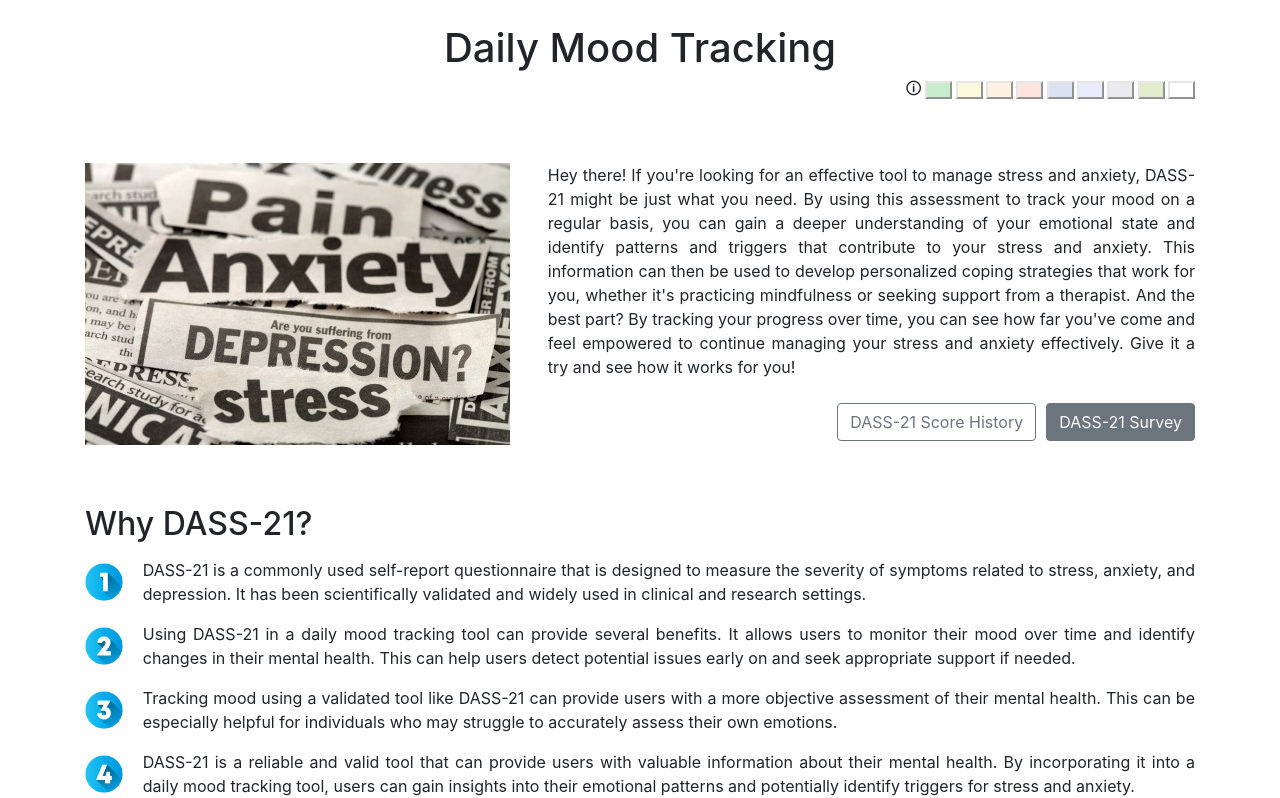
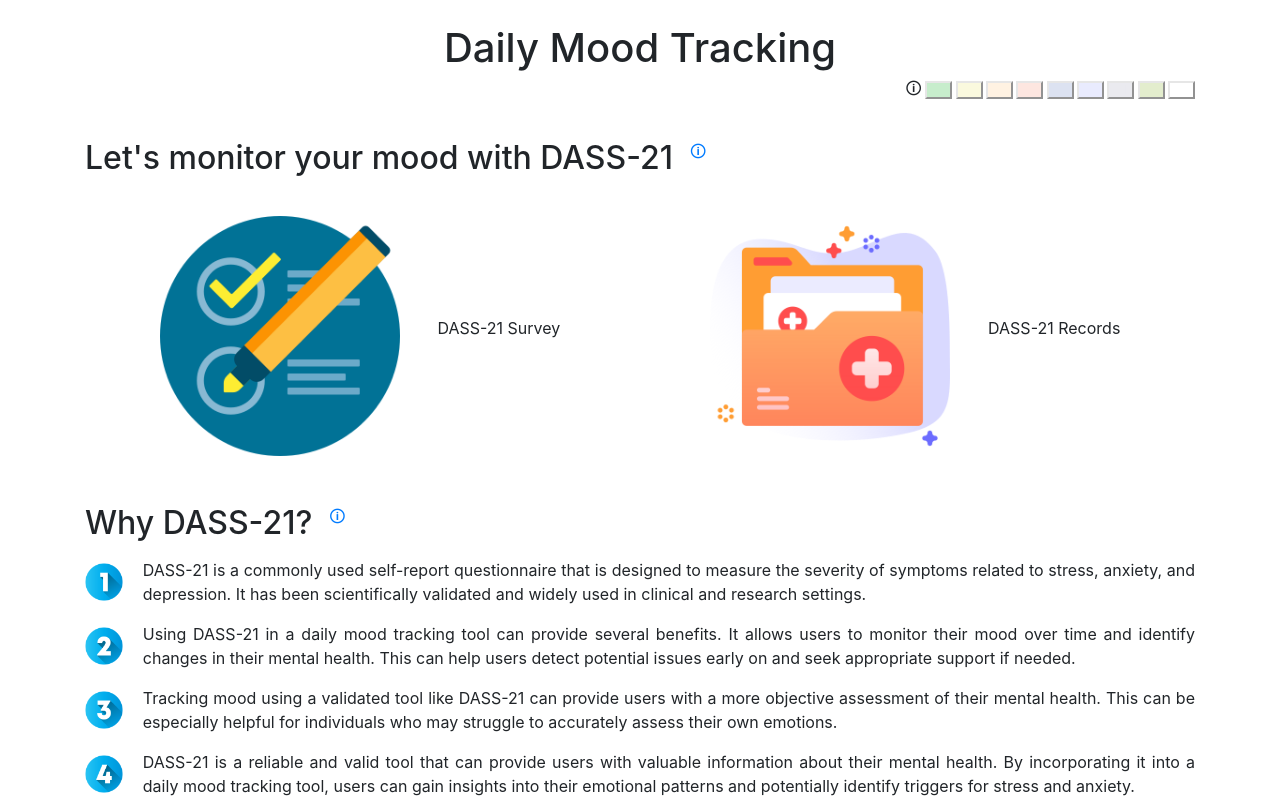
Before and after one commit to yutis-naucheryn/DA-Midst-Deploy, a Flask app: page /moodtrack in a window 1280 px wide. Shown: the part 56-854 px from the top of the page. Run offline with Flask 3, Linux system fonts and the light colour scheme; a user stored in the database is signed in; data comes from the database, SQL or seed files in the repository; some libraries are stand-ins or nearby versions.

Commit message:
Enhance DailyMoodTracking UI

```diff
--- a/website/static/stylesheet.css
+++ b/website/static/stylesheet.css
@@ -25,3 +25,30 @@ body {
   .popup-info:hover::before {
     opacity: 1; /* Show the popup when the user hovers over the link */
   }
+
+  .popup-link {
+    position: relative;
+    text-decoration: none;
+  }
+
+  .popup-link::before {
+    /* Common styles for all pop-up links */
+    position: absolute;
+    top: -40px;
+    left: 100%;
+    /* transform: translateX(5%); */
+    padding: 8px 12px;
+    background-color: #fff;
+    border: 1px solid #ccc;
+    border-radius: 4px;
+    box-shadow: 0 2px 4px rgba(0, 0, 0, 0.2);
+    font-size: 14px;
+    opacity: 0;
+    transition: opacity 0.2s ease-in-out;
+    width: 4cm;
+    text-align: center;
+  }
+
+  .popup-link:hover::before {
+    opacity: 1;
+  }
--- a/website/templates/moodtrack.html
+++ b/website/templates/moodtrack.html
@@ -1,6 +1,16 @@
 {% extends "base.html" %} {% block title %}Daily Mood Tracking{% endblock %}
 
 {% block content %}
+<style>
+/* Custom styles for specific pop-up links */
+  #popup-link1::before {
+    content: "How it helps?";
+  }
+
+  #popup-link2::before {
+    content: "Learn more about why DASS-21";
+  }
+</style>
 
 <br />
 <h1 align="center">Daily Mood Tracking</h1>
@@ -26,7 +36,37 @@
     style="color: #FFFFFF; background-color: #FFFFFF; border: 0.5; border-color: rgb(230, 230, 230);">&#9632;</button>
   </p>
 <br />
+<!-- content -->
+<div style="display: flex; flex-direction: row;">
+<h2 style="margin-bottom: 15px;">Let's monitor your mood with DASS-21 &nbsp;</h2>
+<p>
+    <a href="https://www.thoughtfull.world/mental-health/three-benefits-of-tracking-your-mood" class="popup-link" id="popup-link1" target="_blank">🛈</a>
+</p>
+</div>
+
 <br />
+<div style="display: flex; flex-direction: row; justify-content: center; align-items: center;">
+    <!-- DASS-21 image button -->
+    <div style="display: flex; flex-direction: column; justify-content: center; align-items: center; ">
+        <a href="/moodtrack/dass-21">
+          <img src="{{ url_for('static', filename='/image/btn-dass21.png') }}" alt="DASS-21 Survey"
+          style="width:240px; height:240px;">
+        </a>
+
+      </div>
+    <p style="margin-left: 1cm;">DASS-21 Survey</p>
+  <!-- DASS-21 record image button -->
+      <div style="display: flex; flex-direction: column; justify-content: center; align-items: center; margin-left: 150px;">
+        <a href="/moodtrack/dass-21/result">
+          <img src="{{ url_for('static', filename='/image/btn-dass_record.png') }}" alt="DASS-21 Record"
+          style="width:240px; height:240px;">
+        </a>
+
+      </div>
+    <p style="margin-left: 1cm;">DASS-21 Records</p>
+</div>
+
+{#
 <div style="display: flex; flex-direction: row;">
 <img src="{{ url_for('static', filename='/image/stress-anxiety-depress.jpg') }}"
     alt="stress-anxiety-depress" style="width:425px;height:282px; margin-right: 1cm;">
@@ -42,11 +82,19 @@
     <br />
     <!--go to DASS-21-->
 <button type="button" class="btn btn-secondary" onClick="dass21()" style="float: right; margin-left: 10px;">DASS-21 Survey</button>
-<button type="button" class="btn btn-outline-secondary" onclick="dass21_result()" style="float: right;">DASS-21 Score History</button></p></div>
+<button type="button" class="btn btn-outline-secondary" onclick="dass21_result()" style="float: right;">DASS-21 Score History</button>
+</p>
+</div> #}
+
 <br />
 <br />
 <!-- Explanation of Why DASS-21 -->
-<h2 style="margin-bottom: 15px;">Why DASS-21?</h2>
+<div style="display: flex; flex-direction: row;">
+    <h2 style="margin-bottom: 15px;">Why DASS-21? &nbsp;</h2>
+    <p>
+        <a href="https://www.naluri.life/news-and-reports/why-you-should-consider-taking-a-mental-health-assessment" class="popup-link" id="popup-link2" target="_blank">🛈</a>
+    </p>
+    </div>
 <div style="display: flex; flex-direction: row;">
     <img src="{{ url_for('static', filename='/image/number-one.png') }}"
     alt="number-one" style="width:1cm;height:1cm; margin-right: 20px; margin-top: 5px">
```
Also changed, not shown: website/templates/home.html (+5 -26 lines).
